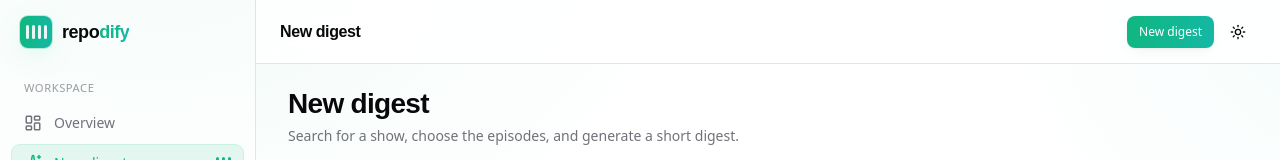
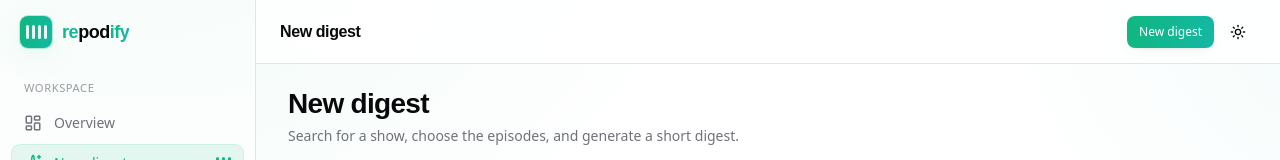
Before and after one commit to behradkhodayar/repodify, a React (Vite) app in the folder web/: page /app/new in a window 1280 px wide. Shown: the top 160 px of the page. Built offline with nearby package versions, Linux system fonts and the light colour scheme.

Commit message:
Color the wordmark re/ify green and pod black or white
The logotype split on 'dify', so pod mixed into the green. Keep re and
ify on the wave gradient and pod on the theme foreground.

```diff
--- a/web/src/components/layout/Logo.tsx
+++ b/web/src/components/layout/Logo.tsx
@@ -8,8 +8,10 @@ export function Logo({ className, animate = true }: { className?: string; animat
       <span className="flex size-8 items-center justify-center rounded-md bg-wave shadow-glow">
         <Waveform bars={4} animate={animate} className="h-3.5" barClassName="bg-white/90" />
       </span>
-      <span className="font-display text-lg font-semibold tracking-tight text-foreground">
-        repo<span className="text-wave">dify</span>
+      <span className="font-display text-lg font-semibold tracking-tight">
+        <span className="text-wave">re</span>
+        <span className="text-foreground">pod</span>
+        <span className="text-wave">ify</span>
       </span>
     </span>
   )
```
Also changed, not shown: 1 other file (tests, documents, lock files or other folders).
